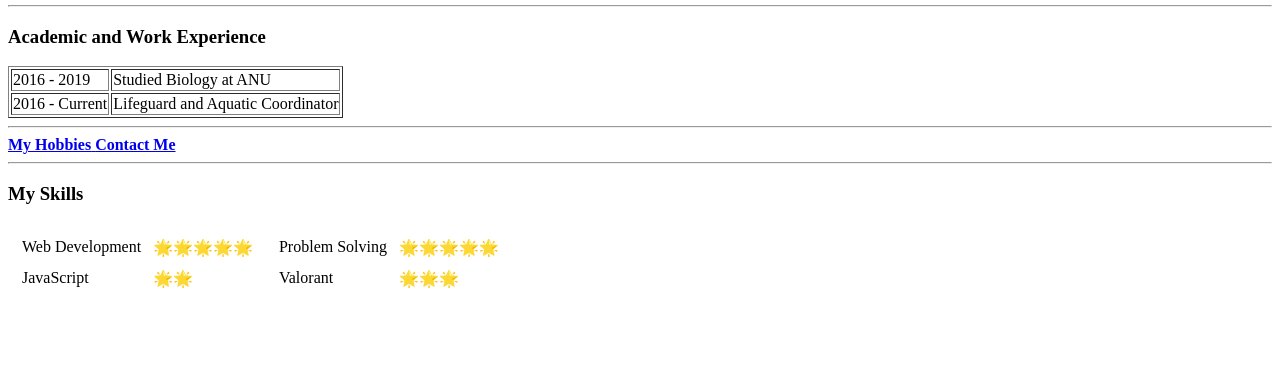
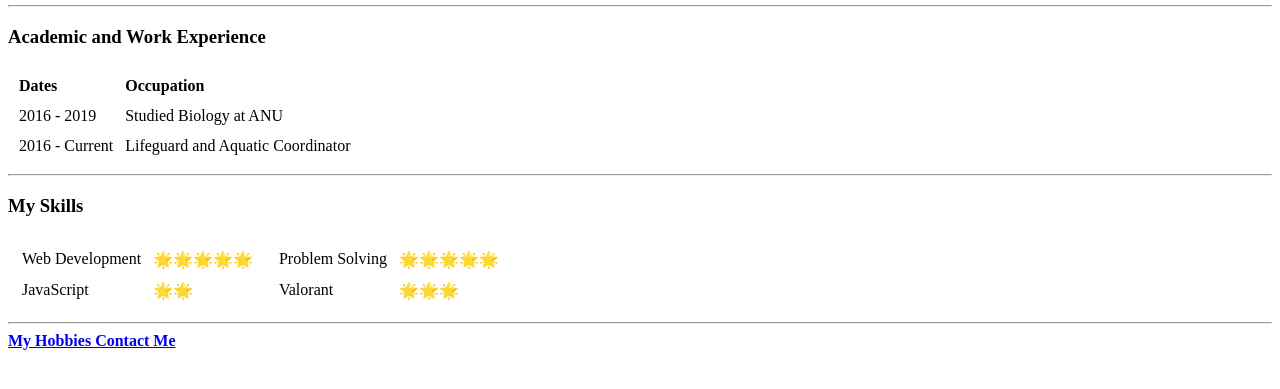
Before and after one commit to luke-rudloff/cv, a plain HTML site: page index.html in a window 1280 px wide. Shown: the part 257-646 px from the top of the page. Drawn offline with Linux system fonts and the light colour scheme.

Commit message:
Update index.html
removed table border for work experience

moves hobbies and contact link to bottom of page

```diff
--- a/index.html
+++ b/index.html
@@ -29,8 +29,13 @@
 
     <hr />
     <h3><strong>Academic and Work Experience</strong></h3>
-    <table border="1">
-        <thead></thead>
+    <table cellspacing="10">
+        <thead>
+            <tr>
+                <td><strong>Dates</strong></td>
+                <td><strong>Occupation</strong></td>
+            </tr>
+        </thead>
 
         <tbody>
             <tr>
@@ -43,9 +48,7 @@
             </tr>
         </tbody>
     </table>
-    <hr />
-    <a href="hobbies.html"><strong>My Hobbies</strong> </a>
-    <a href="contactMe.html"><strong>Contact Me</strong> </a>
+
     <hr />
     <h3>My Skills</h3>
     <table>
@@ -79,6 +82,10 @@
             </tr>
         </tbody>
     </table>
+
+    <hr />
+    <a href="hobbies.html"><strong>My Hobbies</strong> </a>
+    <a href="contactMe.html"><strong>Contact Me</strong> </a>
 </body>
 
 </html>
```
